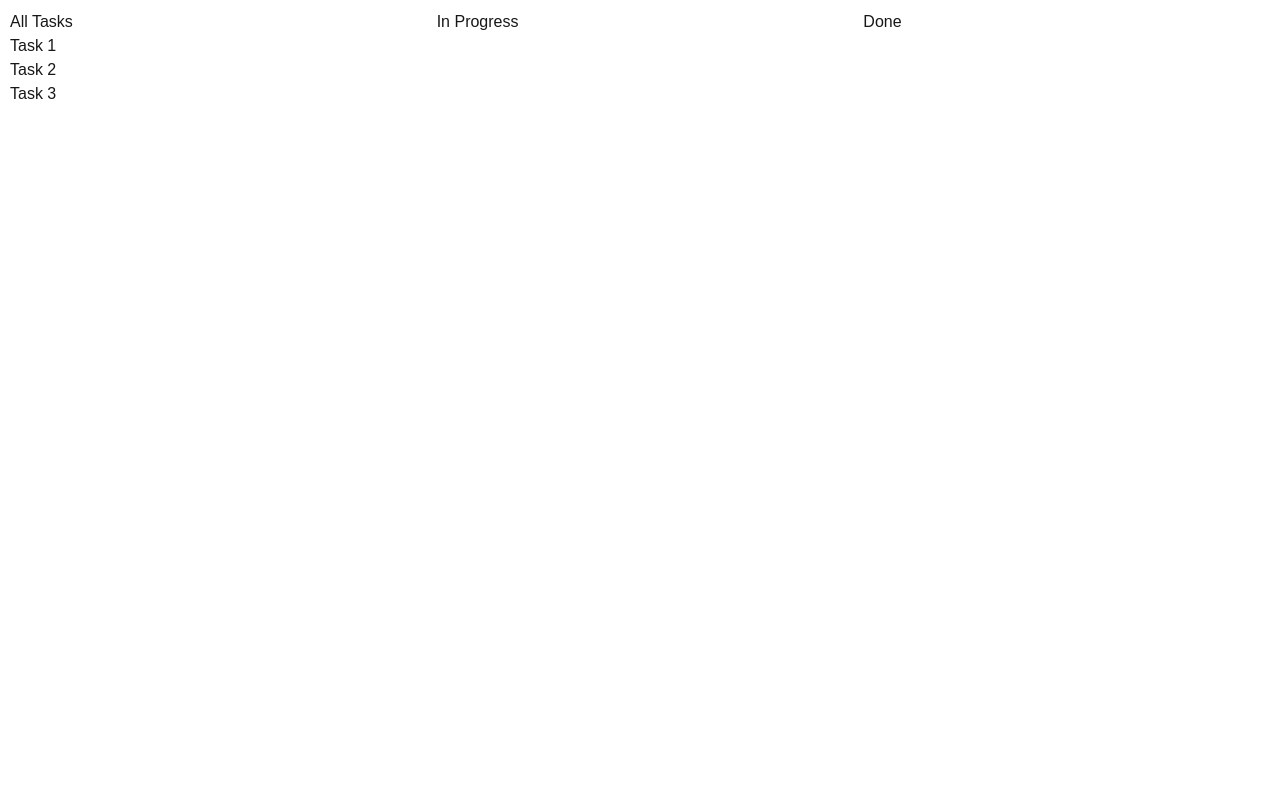
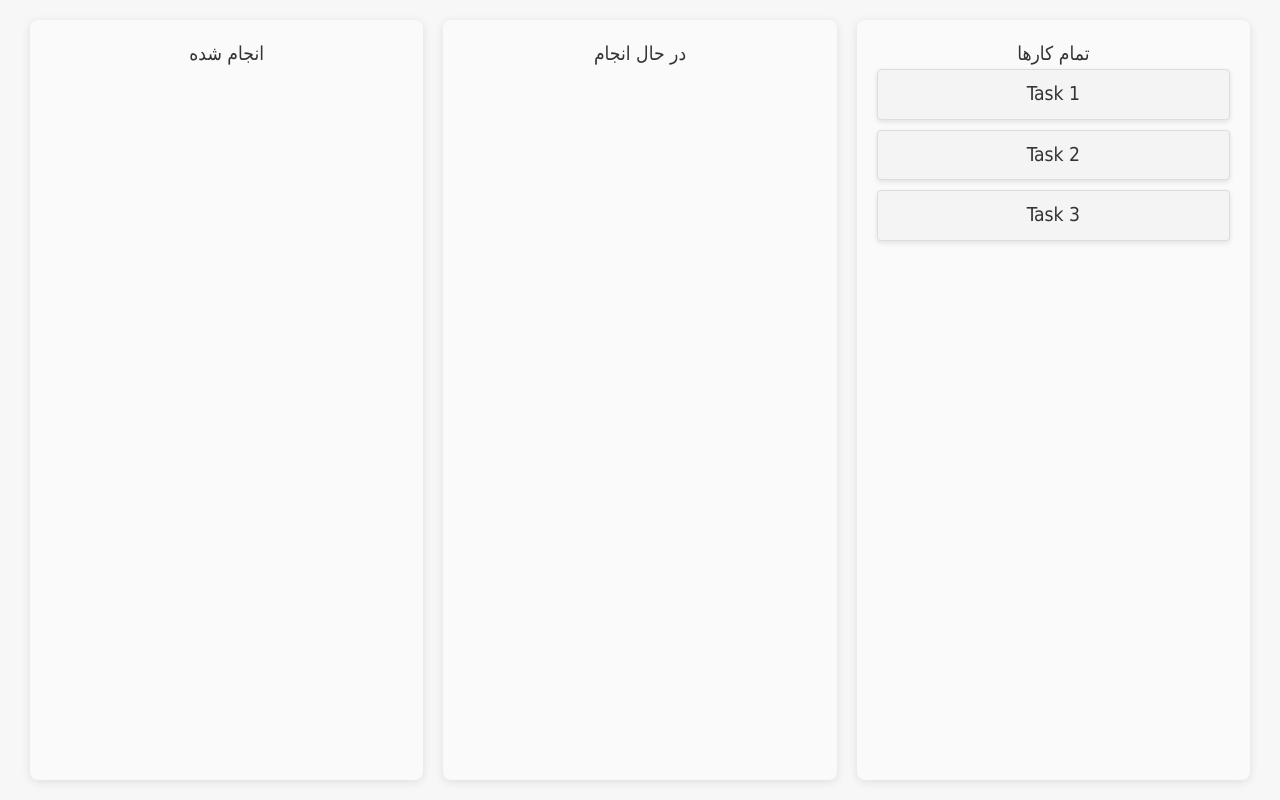
Before and after one commit to tohidshabanloo/SharedTasks, a Next.js app: page /tasks in a window 1280 px wide. Built offline with nearby package versions, Linux system fonts and the light colour scheme; sample sign-in values are in the browser's storage.

Commit message:
changed style

```diff
--- a/pages/tasks.js
+++ b/pages/tasks.js
@@ -49,8 +49,21 @@ export default function Tasks() {
         }));
 
         return (
-            <div ref={drag} style={{ opacity: isDragging ? 0.5 : 1 }}>
-                {task.name}
+            <div
+                ref={drag}
+                style={{
+                    opacity: isDragging ? 0.5 : 1,
+                    padding: '10px',
+                    marginBottom: '10px',
+                    backgroundColor: '#f4f4f4',
+                    border: '1px solid #ddd',
+                    borderRadius: '4px',
+                    boxShadow: '0 2px 5px rgba(0, 0, 0, 0.1)',
+                    cursor: 'move',
+                    direction: 'rtl', // Right-to-left for Farsi
+                }}
+            >
+                {task.name} {/* Directly using Farsi task name */}
             </div>
         );
     };
@@ -71,35 +84,54 @@ export default function Tasks() {
                 ref={drop}
                 style={{
                     flex: 1,
-                    padding: '10px',
-                    backgroundColor: isOver ? '#e0e0e0' : 'transparent',
+                    padding: '20px',
+                    margin: '0 10px',
+                    backgroundColor: isOver ? '#e0e0e0' : '#fafafa',
                     minHeight: '300px',
+                    borderRadius: '8px',
+                    boxShadow: '0 2px 10px rgba(0, 0, 0, 0.1)',
+                    direction: 'rtl', // Right-to-left for Farsi
                 }}
             >
-                <h3>{children}</h3>
+                <h3 style={{ textAlign: 'center', color: '#333', fontSize: '1.2rem' }}>
+                    {children} {/* Using Farsi header text */}
+                </h3>
             </div>
         );
     };
 
     return (
         <DndProvider backend={HTML5Backend}>
-            <div style={{ display: 'flex' }}>
+            <div
+                style={{
+                    display: 'flex',
+                    justifyContent: 'space-between',
+                    padding: '20px',
+                    backgroundColor: '#f7f7f7',
+                    minHeight: '100vh',
+                    fontFamily: 'Tahoma, Arial, sans-serif',
+                    direction: 'rtl', // Right-to-left for Farsi
+                }}
+            >
                 <DropZone column="all" onDrop={moveTask}>
-                    All Tasks
+                    {/* Farsi header for All Tasks */}
+                    تمام کارها
                     {tasks.all.map((task) => (
                         <DraggableTask key={task.id} task={task} column="all" />
                     ))}
                 </DropZone>
 
                 <DropZone column="inProgress" onDrop={moveTask}>
-                    In Progress
+                    {/* Farsi header for In Progress */}
+                    در حال انجام
                     {tasks.inProgress.map((task) => (
                         <DraggableTask key={task.id} task={task} column="inProgress" />
                     ))}
                 </DropZone>
 
                 <DropZone column="done" onDrop={moveTask}>
-                    Done
+                    {/* Farsi header for Done */}
+                    انجام شده
                     {tasks.done.map((task) => (
                         <DraggableTask key={task.id} task={task} column="done" />
                     ))}
```
